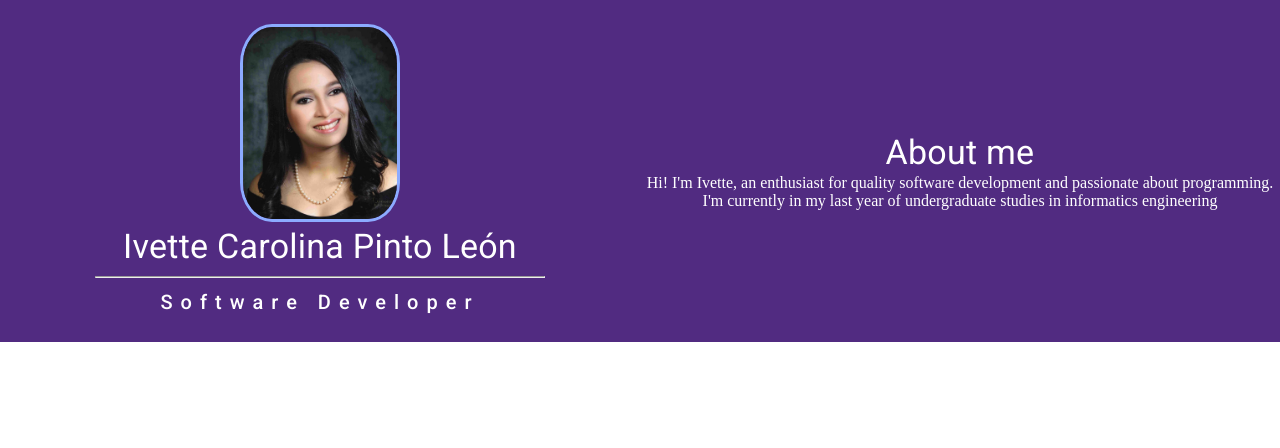
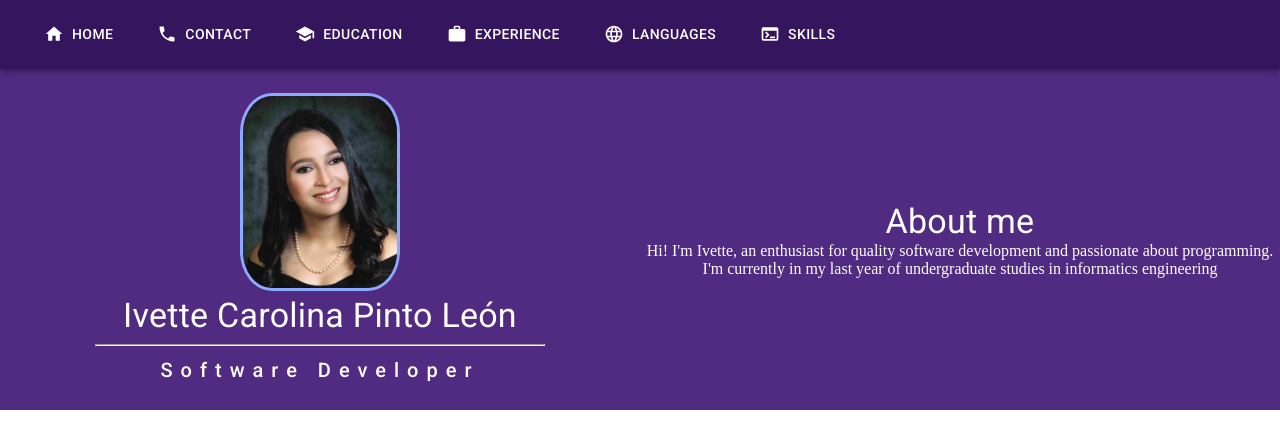
Before and after one commit to ivettepinto7/portfolio, a React (Vite) app: page / in a window 1280 px wide. Shown: the top 448 px of the page. Built offline with nearby package versions, Linux system fonts and the light colour scheme.

Commit message:
Add: navbar

```diff
--- a/src/App.jsx
+++ b/src/App.jsx
@@ -1,8 +1,10 @@
 import MainBanner from "./components/MainBanner"
+import NavBar from "./components/NavBar"
 
 function App() {
   return (
     <>
+      <NavBar />
       <MainBanner />
     </>
   )
--- /dev/null
+++ b/src/components/NavBar.jsx
@@ -0,0 +1,149 @@
+import React from "react";
+import AppBar from "@mui/material/AppBar";
+import Box from "@mui/material/Box";
+import Toolbar from "@mui/material/Toolbar";
+import IconButton from "@mui/material/IconButton";
+import Typography from "@mui/material/Typography";
+import Menu from "@mui/material/Menu";
+import MenuIcon from "@mui/icons-material/Menu";
+import HomeIcon from "@mui/icons-material/Home";
+import PhoneIcon from "@mui/icons-material/Phone";
+import SchoolIcon from "@mui/icons-material/School";
+import WorkIcon from "@mui/icons-material/Work";
+import LanguageIcon from "@mui/icons-material/Language";
+import TerminalIcon from "@mui/icons-material/Terminal";
+import Container from "@mui/material/Container";
+import Button from "@mui/material/Button";
+import MenuItem from "@mui/material/MenuItem";
+import { Link } from "@mui/material";
+
+const pages = [
+  {
+    icon: <HomeIcon />,
+    title: "Home",
+  },
+  {
+    icon: <PhoneIcon />,
+    title: "Contact",
+  },
+  {
+    icon: <SchoolIcon />,
+    title: "Education",
+  },
+  {
+    icon: <WorkIcon />,
+    title: "Experience",
+  },
+  {
+    icon: <LanguageIcon />,
+    title: "Languages",
+  },
+  {
+    icon: <TerminalIcon />,
+    title: "Skills",
+  },
+];
+
+const NavBar = () => {
+  const [anchorElNav, setAnchorElNav] = React.useState(null);
+
+  const handleOpenNavMenu = (event) => {
+    setAnchorElNav(event.currentTarget);
+  };
+
+  const handleCloseNavMenu = () => {
+    setAnchorElNav(null);
+  };
+
+  return (
+    <AppBar position="sticky" sx={{ backgroundColor: "#35155D" }}>
+      <Container maxWidth="xl">
+        <Toolbar disableGutters>
+          <Box sx={{ flexGrow: 1, display: { xs: "flex", md: "none" } }}>
+            <IconButton
+              size="large"
+              aria-label="account of current user"
+              aria-controls="menu-appbar"
+              aria-haspopup="true"
+              onClick={handleOpenNavMenu}
+              color="inherit"
+            >
+              <MenuIcon />
+            </IconButton>
+            <Menu
+              id="menu-appbar"
+              anchorEl={anchorElNav}
+              anchorOrigin={{
+                vertical: "bottom",
+                horizontal: "left",
+              }}
+              keepMounted
+              transformOrigin={{
+                vertical: "top",
+                horizontal: "left",
+              }}
+              open={Boolean(anchorElNav)}
+              onClose={handleCloseNavMenu}
+              sx={{
+                display: { xs: "block", md: "none" },
+              }}
+            >
+              {pages.map((page) => (
+                <MenuItem key={page} onClick={handleCloseNavMenu}>
+                  {page.icon}
+                  <Link
+                    href={`#${page.title.toLowerCase()}`}
+                    textAlign="center"
+                    ml={2}
+                    color="inherit"
+                    underline="none"
+                  >
+                    {page.title}
+                  </Link>
+                </MenuItem>
+              ))}
+            </Menu>
+          </Box>
+          <Typography
+            variant="h5"
+            noWrap
+            component="a"
+            href="/"
+            sx={{
+              mr: 2,
+              display: { xs: "flex", md: "none" },
+              flexGrow: 1,
+              fontFamily: "monospace",
+              fontWeight: 700,
+              letterSpacing: ".3rem",
+              color: "inherit",
+              textDecoration: "none",
+            }}
+          >
+            PORTFOLIO
+          </Typography>
+          <Box sx={{ flexGrow: 1, display: { xs: "none", md: "flex" } }}>
+            {pages.map((page) => (
+              <Button
+                key={page}
+                startIcon={page.icon}
+                onClick={handleCloseNavMenu}
+                sx={{ my: 2, mx: 2, color: "white", display: "flex" }}
+              >
+                <Link
+                  href={`#${page.title.toLowerCase()}`}
+                  color="inherit"
+                  underline="none"
+                >
+                  {page.title}
+                </Link>
+              </Button>
+            ))}
+          </Box>
+        </Toolbar>
+      </Container>
+    </AppBar>
+  );
+};
+
+export default NavBar;
```
